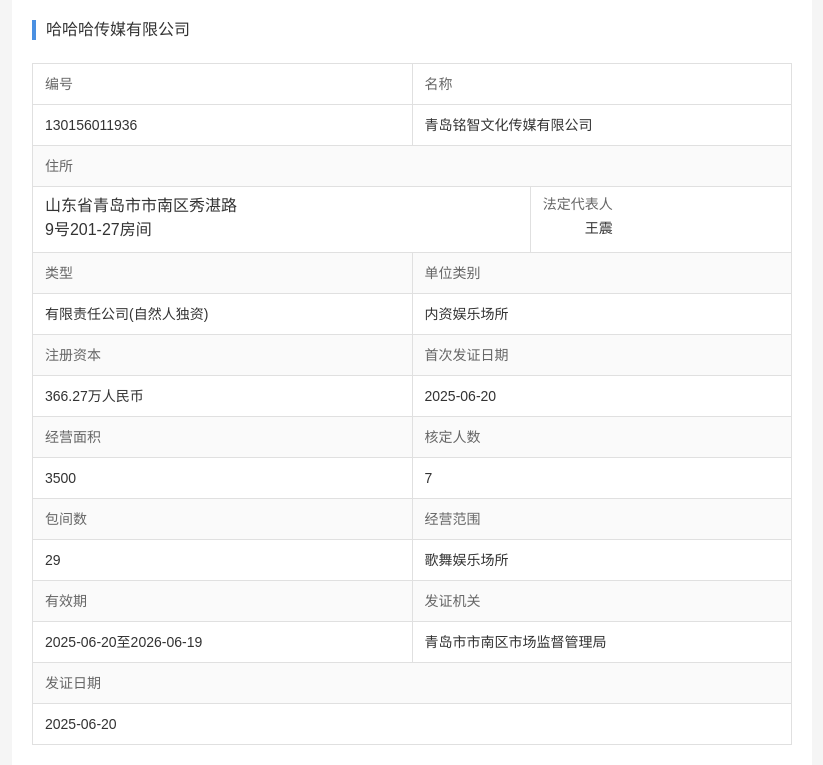
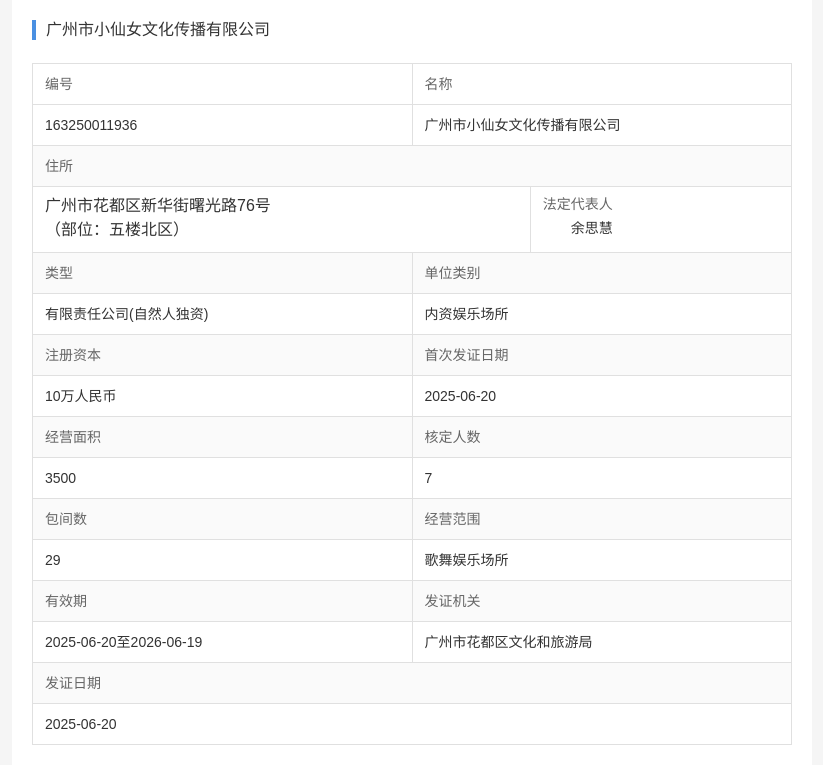
Before and after one commit to luohengjian/2, a plain HTML site: page index.html in a window 1280 px wide. Shown: the part 102-867 px from the top of the page, without its empty margins (228-1051 px from the left). Drawn offline with Linux system fonts and the light colour scheme.

Commit message:
Update index.html

```diff
--- a/index.html
+++ b/index.html
@@ -15,7 +15,7 @@
         <div class="company-section">
             <div class="company-header">
                 <div class="blue-bar"></div>
-                <h2>哈哈哈传媒有限公司</h2>
+                <h2>广州市小仙女文化传播有限公司</h2>
             </div>
 
             <div class="info-grid">
@@ -31,10 +31,10 @@
 
                 <div class="info-row">
                     <div class="info-item left-col">
-                        <span class="value">130156011936</span>
+                        <span class="value">163250011936</span>
                     </div>
                     <div class="info-item right-col">
-                        <span class="value">青岛铭智文化传媒有限公司</span>
+                        <span class="value">广州市小仙女文化传播有限公司</span>
                     </div>
                 </div>
 
@@ -48,15 +48,15 @@
                 <div class="info-row">
                     <div class="info-item address-col">
                         <div class="address-content">
-                            <div>山东省青岛市市南区秀湛路</div>
-                            <div>9号201-27房间</div>
+                            <div>广州市花都区新华街曙光路76号</div>
+                            <div>（部位：五楼北区）</div>
                             <div></div>
                         </div>
                     </div>
                     <div class="info-item legal-rep-col">
                         <div class="legal-rep-content">
                             <div class="label">法定代表人</div>
-                            <div class="value">王震</div>
+                            <div class="value">余思慧</div>
                         </div>
                     </div>
                 </div>
@@ -92,7 +92,7 @@
 
                 <div class="info-row">
                     <div class="info-item left-col">
-                        <span class="value">366.27万人民币</span>
+                        <span class="value">10万人民币</span>
                     </div>
                     <div class="info-item right-col">
                         <span class="value">2025-06-20</span>
@@ -152,7 +152,7 @@
                         <span class="value">2025-06-20至2026-06-19</span>
                     </div>
                     <div class="info-item right-col">
-                        <span class="value">青岛市市南区市场监督管理局</span>
+                        <span class="value">广州市花都区文化和旅游局</span>
                     </div>
                 </div>
 
```
